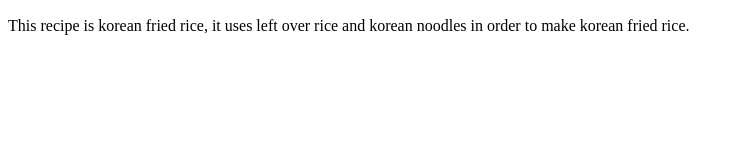
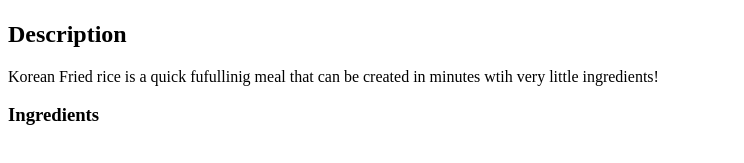
Before and after one commit to KyleIvanT/Odin_Receipe_Project, a plain HTML site: page index.html in a window 1280 px wide. Shown: the part 99-262 px from the top of the page, without its empty margins (0-744 px from the left). Drawn offline with Linux system fonts and the light colour scheme.

Commit message:
edited headers and description

```diff
--- a/index.html
+++ b/index.html
@@ -6,10 +6,14 @@
     <h1> Korean Fried Rice
     </h1>
     <img src = "../Images/FriedRice.jpg">
-    <p> This recipe is korean fried rice, it uses left over rice and korean noodles in order to make korean fried rice.</p>
+    <h2> <strong> Description</strong></h2>
+    <p> Korean Fried rice is a quick fufullinig meal that can be created in minutes wtih very little ingredients!
+    </p>
+
   </head>
 <!-- testing commit-->
   <body>
+    <h3> Ingredients</h3>
 
 
   </body>
```
